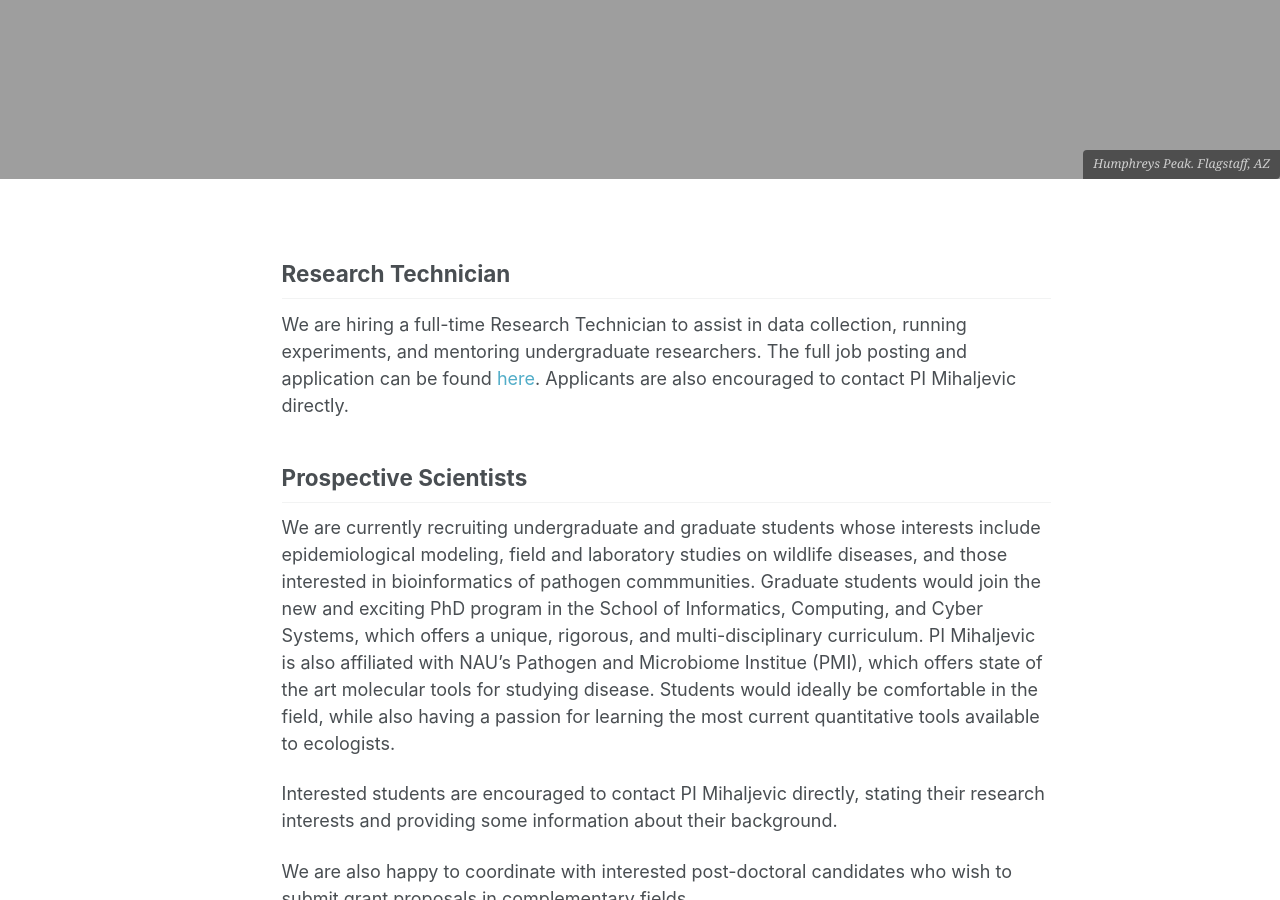
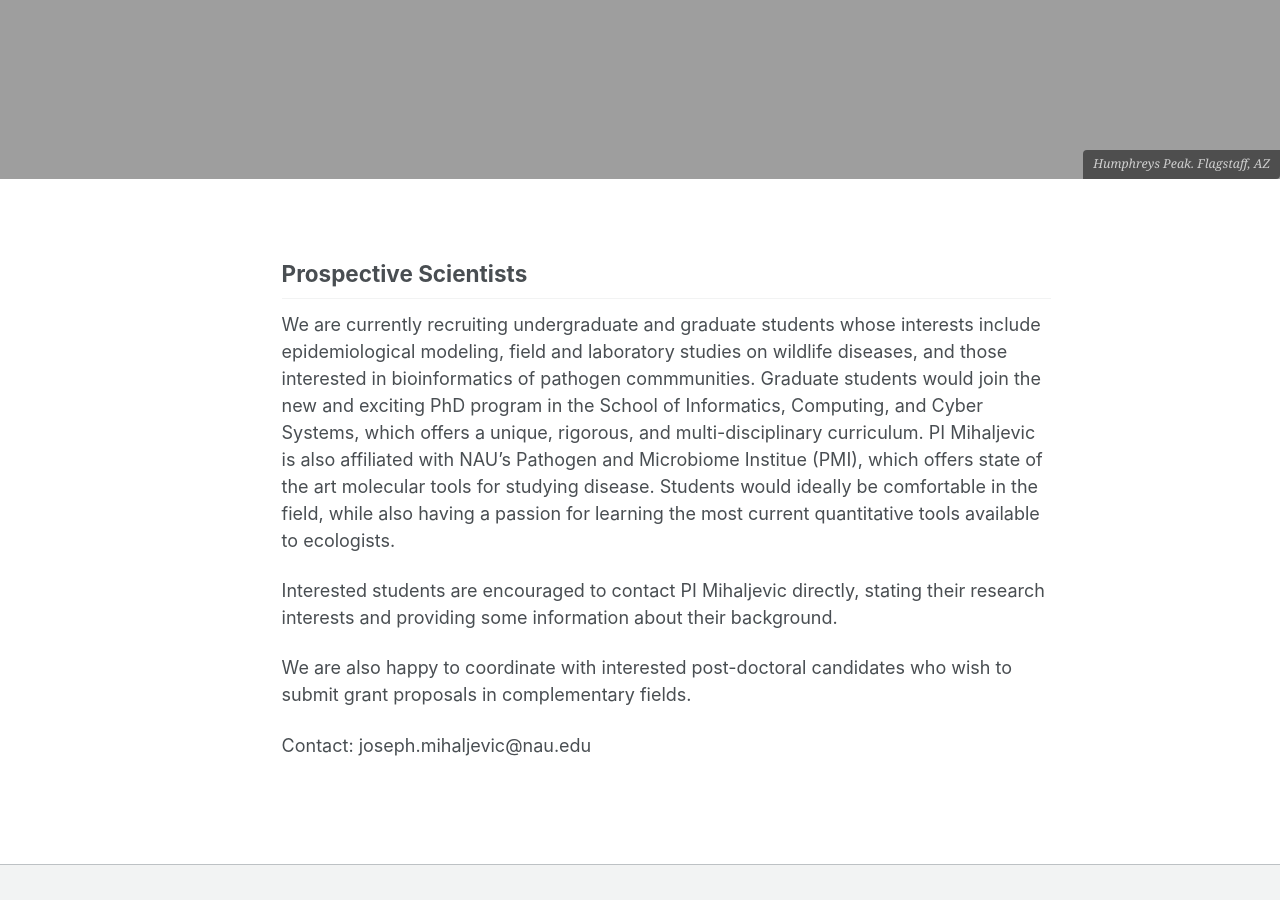
Before and after one commit to jrmihalj/jrmihalj.github.io, a Jekyll site: the page built from _pages/prospective.md, in a window 1280 px wide and 900 px high, scrolled down 863 px. Built offline with Jekyll 4.4.1, drawn with Linux system fonts in a browser that asks for light colours; our own code applies the rules of GitHub Pages for plain Markdown files.

Commit message:
remove research tech, add new pre-print

```diff
--- a/_pages/prospective.md
+++ b/_pages/prospective.md
@@ -6,10 +6,6 @@ header:
   caption: "*Humphreys Peak. Flagstaff, AZ*"
 permalink: /prospective/
 ---
-
-## Research Technician
-
-We are hiring a full-time Research Technician to assist in data collection, running experiments, and mentoring undergraduate researchers. The full job posting and application can be found [here](https://hr.peoplesoft.nau.edu/psp/ph92prta/EMPLOYEE/HRMS/c/HRS_HRAM.HRS_APP_SCHJOB.GBL?Page=HRS_APP_JBPST&Action=U&FOCUS=Applicant&SiteId=1&JobOpeningId=603720&PostingSeq=1){:target="_blank"}. Applicants are also encouraged to contact PI Mihaljevic directly.
 
 ## Prospective Scientists
 
```
Also changed, not shown: _pages/pubs.md (+2 -0 lines).
